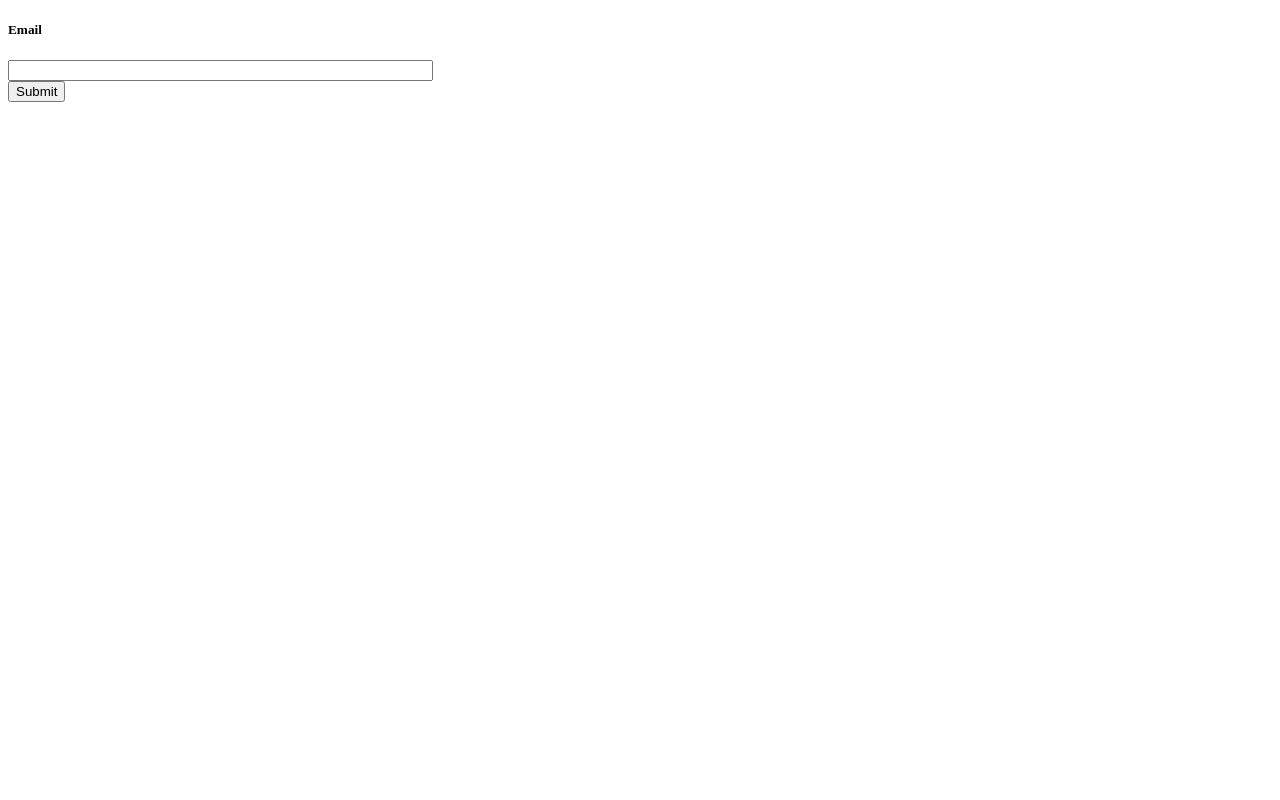
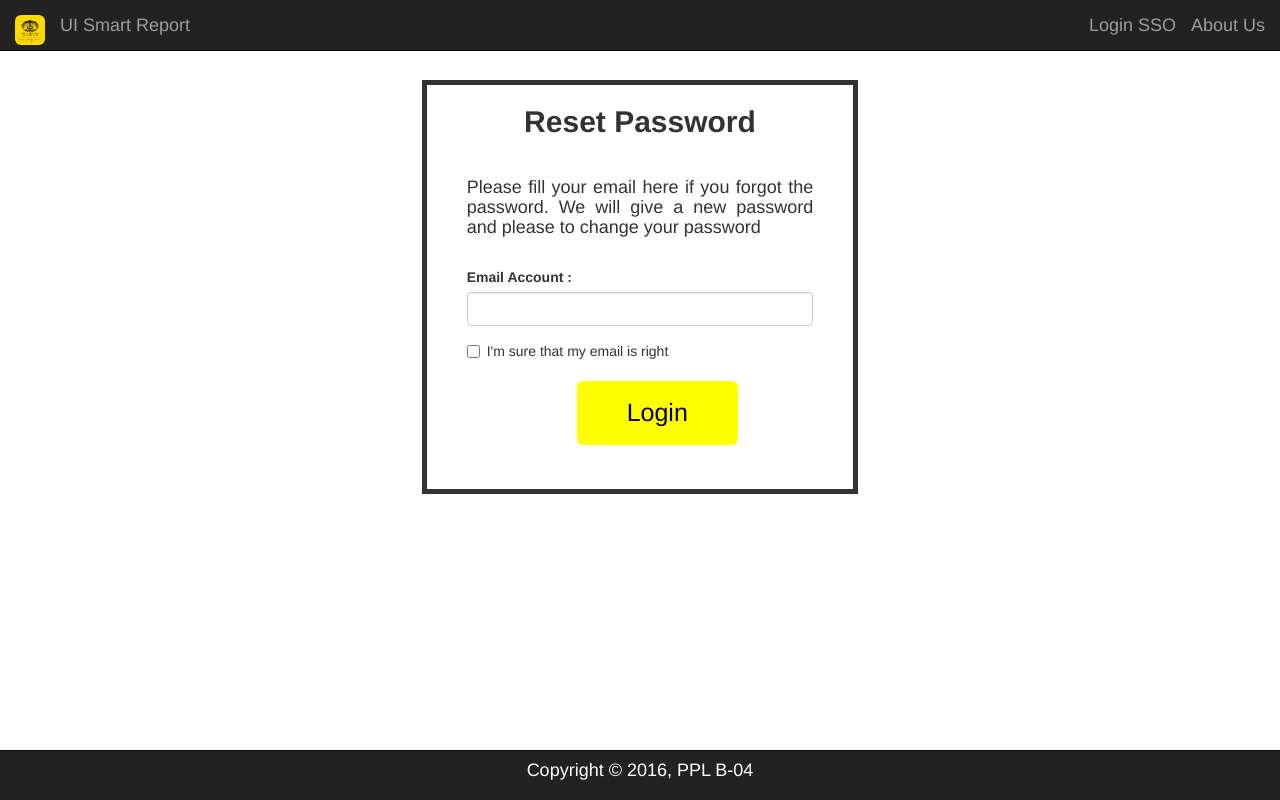
Before and after one commit to madriyanto/PPL-B4, a CodeIgniter app: page /database/index.php/forgetpassword in a window 1280 px wide. Before the commit the page is almost empty. Run offline with CodeIgniter, Linux system fonts and the light colour scheme; some libraries are stand-ins or nearby versions.

Commit message:
Delete form_open, Fix form tag

```diff
--- a/UISmartReport/application/views/forgetpass.php
+++ b/UISmartReport/application/views/forgetpass.php
@@ -1,24 +1,74 @@
 <?php
 defined('BASEPATH') OR exit('No direct script access allowed');
-?><!DOCTYPE html>
+?>
+<?php
+defined('BASEPATH') OR exit('No direct script access allowed');
+?>
 <html lang="en">
 <head>
+	<title>UI Smart Report | Forget Password</title>
 	<meta charset="utf-8">
-	<title>Example</title>
+	<meta name="viewport" content="width=device-width, initial-scale=1">
+	<link rel="stylesheet" href="<?php echo base_url('assets/css/bootstrap.min.css'); ?>" />
+	<script type="text/javascript" src="<?php echo base_url('assets/js/jquery.js'); ?>"></script>
+	<script type="text/javascript" src="<?php echo base_url('assets/js/bootstrap.min.js'); ?>"></script>
+	<style>
+		.btn-primary {
+			background: #FFFF00;
+			color: black;
+			border-style: none;
+			font-size: 25px;
+			padding: 15px 50px;
+			margin-left: 110px;
+			margin-bottom: 30px;
+			margin-top: 10px;
+		}
+		.forgetForm {
+			border: 5px solid;
+			padding-left: 40px;
+			padding-right: 40px;
+		}
+		.special {
+			text-align: justify;
+		}
+	</style>
 </head>
 <body>
-
-<div id="container">
-	<p><?php echo $result; ?></p>
-	<?php echo form_open('ForgetPassword'); ?>
-
-	<h5>Email</h5>
-	<input type="email" name="email" value="" size="50" />
-
-	<div><input type="submit" value="Submit" /></div>
-
-	</form>
+<nav class="navbar navbar-inverse navbar-fixed-top">
+  <div class="container-fluid">
+    <div class="navbar-header">
+	  <div class="navbar-brand"><img src="<?php echo base_url('assets/images/makara.png'); ?>" class="img-rounded" alt="Cinque Terre" width="30" height="30"></div>
+      <div class="navbar-brand">UI Smart Report</div>
+    </div>
+	<ul class="nav navbar-nav navbar-right">
+		<a href="<?php echo base_url('index.php/login/index'); ?>"><li class="navbar-brand">Login SSO</li></a>
+        <li class="navbar-brand">About Us</li>
+    </ul>
+  </div>
+</nav>
+<br><br><br><br>
+<div class="row">
+	<div class="col-sm-4"></div>
+    <div class="col-sm-4 forgetForm">
+      <h2 class="text-center"><b>Reset Password</b></h2><br>
+      <h4 class="special">Please fill your email here if you forgot the password. We will give a new password and please to change your password</h4><br>
+	  <form role="form" name="myForm" action="<?php echo base_url('index.php/forgetpassword'); ?>" method="post" accept-charset="utf-8">
+		<?php echo validation_errors(); ?>
+		<div class="form-group">
+			<label for="text">Email Account :</label>
+			<input type="text" class="form-control" name="email" required/>
+		</div>
+		<div class="checkbox">
+			<label><input type="checkbox"> I'm sure that my email is right</label>
+		</div>
+		<button class="btn btn-primary btn-lg" type="submit" value="Submit">Login</button>
+	  </form>
+    </div>
 </div>
-
+<nav class="navbar navbar-inverse navbar-fixed-bottom">
+  <div class="container-fluid bg-4 text-center">
+    <h4><font color="white">Copyright &#169; 2016, PPL B-04</font></h4>
+  </div>
+</nav>
 </body>
 </html>
```
